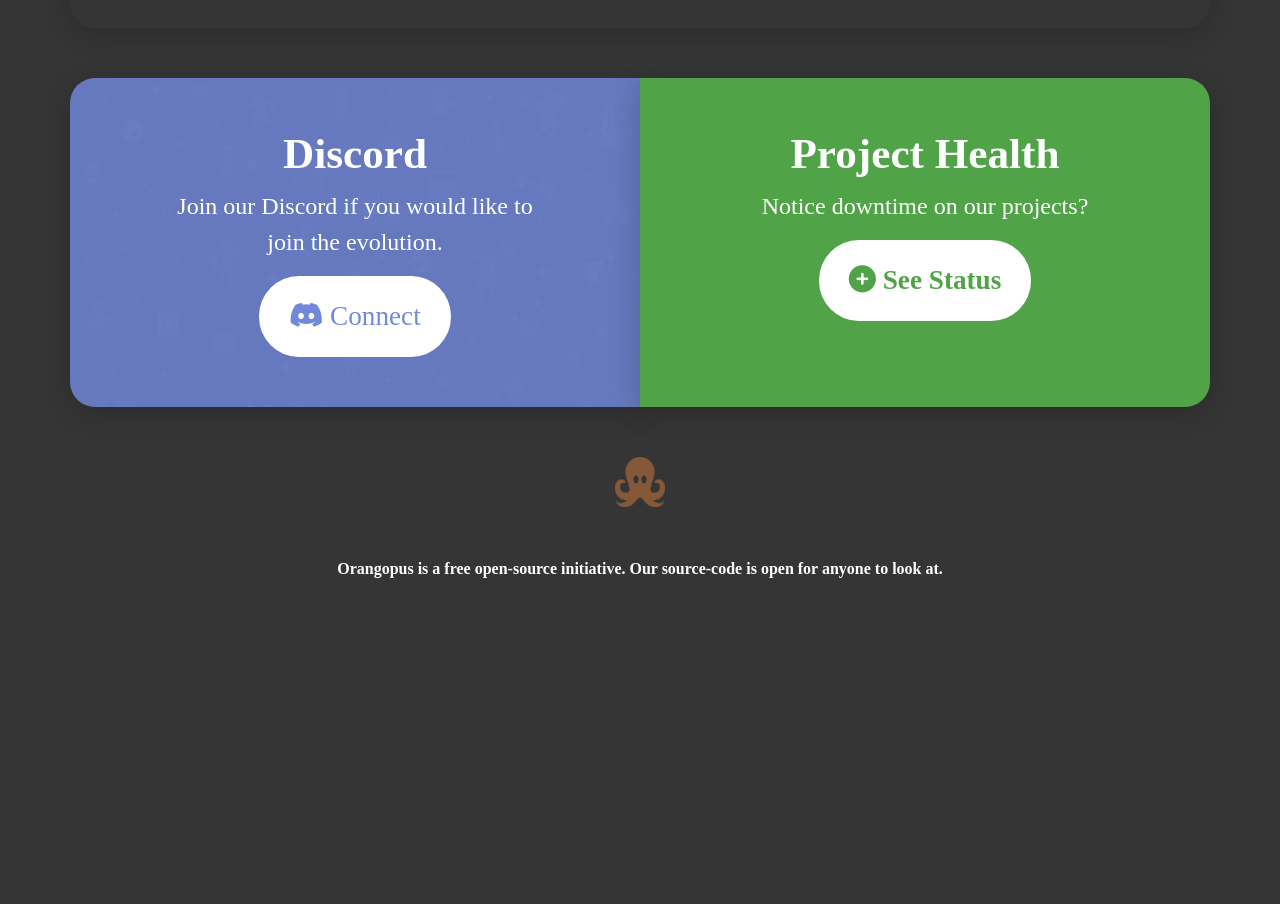
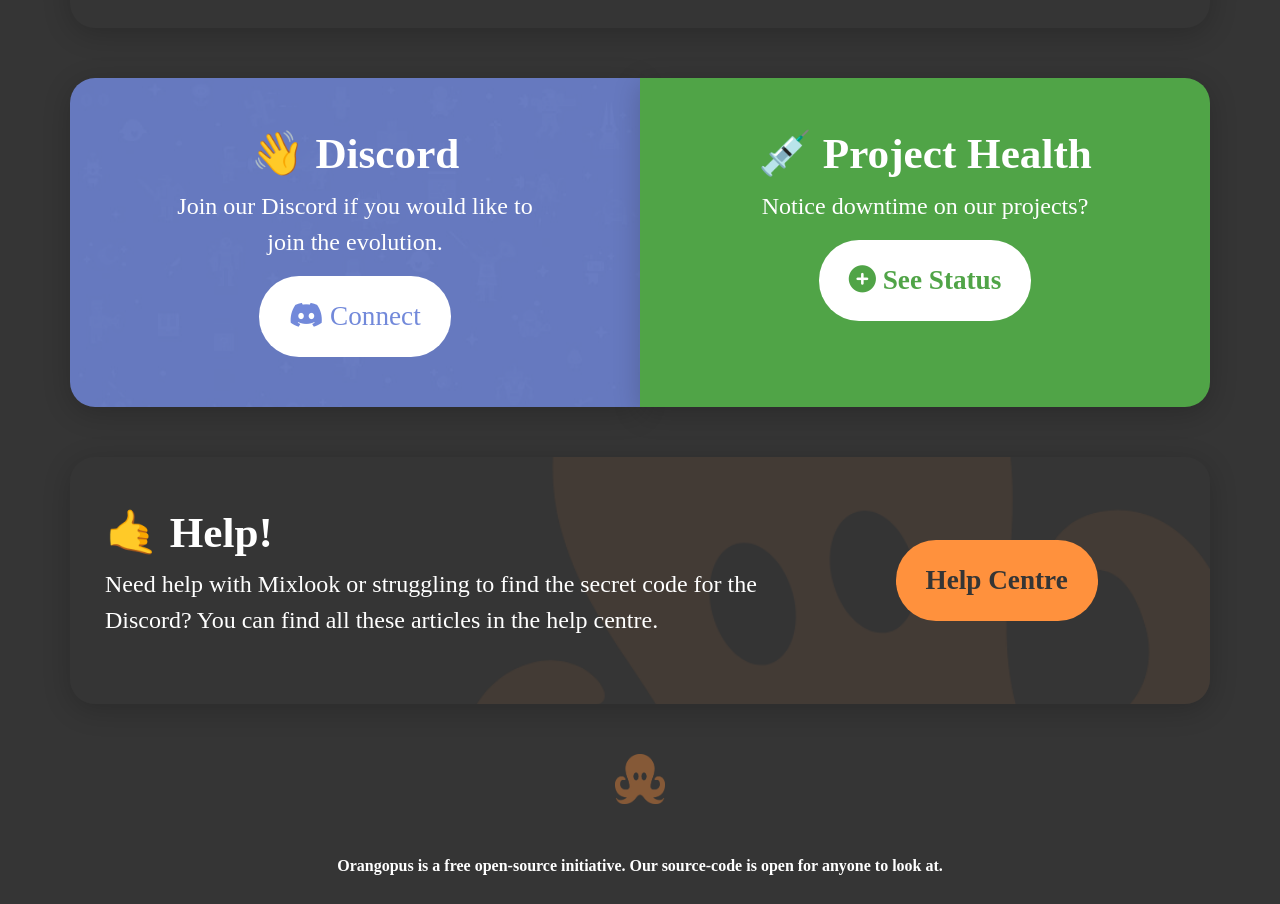
Before and after one commit to CheeseCast/orangopus, a plain HTML site: page index.html in a window 1280 px wide. Shown: the part 3480-4384 px from the top of the page. Before the commit the page ends 4127 px from the top, so only its background shows below. Drawn offline with nearby package versions, Linux system fonts and the light colour scheme; no server answers; a web font is replaced by a local one.

Commit message:
Web 2.1.1
Added Help Panel
Added emojis to certain panels

```diff
--- a/index.html
+++ b/index.html
@@ -112,7 +112,7 @@
                     </div>
                 </div>
                 <button class="button" onclick="location.href='https://github.com/orangopus'">View All</button>
-                <p class="suggestion">Submit a suggestion on our
+                <p class="suggestion">✍️ Submit a suggestion on our
                     <a class="suggestion-link" target="_blank" href="https://feedback.orangop.us/labs">Feedback Hub <i
                             class="fas fa-external-link-alt"></i></a></p>
             </div>
@@ -138,7 +138,7 @@
 
     <section class="info">
         <div class="container labs meetup">
-            <h2 class="social">Meetups</h2>
+            <h2 class="social">🤝 Meetups</h2>
             <p class="subtitle fix">Big thanks to RetroKrystal for setting up the Mixer Meetup back in <br>March 2019.
                 It was a pleasure to meet you all!</p>
             <p class="subtitle fix">We plan to attend MixCon 2020!</p>
@@ -167,14 +167,14 @@
         <div class="container">
         <div class="row corners">
         <div class="col-6 labs discord nocorn-left">
-            <h2 class="social text-white">Discord</h2>
+            <h2 class="social text-white">👋 Discord</h2>
             <p class="subtitle">Join our Discord if you would like to join the evolution.</p>
             <button class="button discordb" onclick="location.href='https://go.orangop.us/discord'">
                 <i class="fab fa-discord"></i> Connect</button>
         </div>
 
         <div class="col-6 labs green nocorn-right">
-                <h2 class="social text-white">Project Health</h2>
+                <h2 class="social text-white">💉 Project Health</h2>
             <p class="subtitle">Notice downtime on our projects?</p>
             <button class="button white" onclick="location.href='https://status.orangop.us'">
                 <i class="fas fa-plus-circle"></i> See Status</button>
@@ -182,6 +182,19 @@
         </div>
     </div>
     </section>
+
+    <section class="info">
+            <div class="container labs help">
+                <div class="row">
+                    <div class="col-8 left">
+                        <h2 class="social text-white">🤙 Help!</h2>
+                        <p class="subtitle left">Need help with Mixlook or struggling to find the secret code for the Discord? You can find all these articles in the help centre.</p>
+                    </div>
+                    <div class="col-4 helpb">
+                        <button class="button" onclick="location.href='https://help.orangop.us'">Help Centre</button>
+                    </div>
+            </div>
+        </section>
 
     <!--
 
--- a/main.css
+++ b/main.css
@@ -215,6 +215,23 @@ body {
     color: #fff;
 }
 
+.helpb {
+    text-align: right !important;
+    display: flex;
+    align-items: center;
+    justify-content: center;
+}
+
+.left {
+    text-align: left !important;
+    padding: 0 !important;
+}
+
+.help {
+    background-image: url('/img/top.png');
+    background-size: cover;
+}
+
 .nocorn-left {
     border-radius: 25px 0 0 25px;
 }
```
Also changed, not shown: img/top.png (added).
